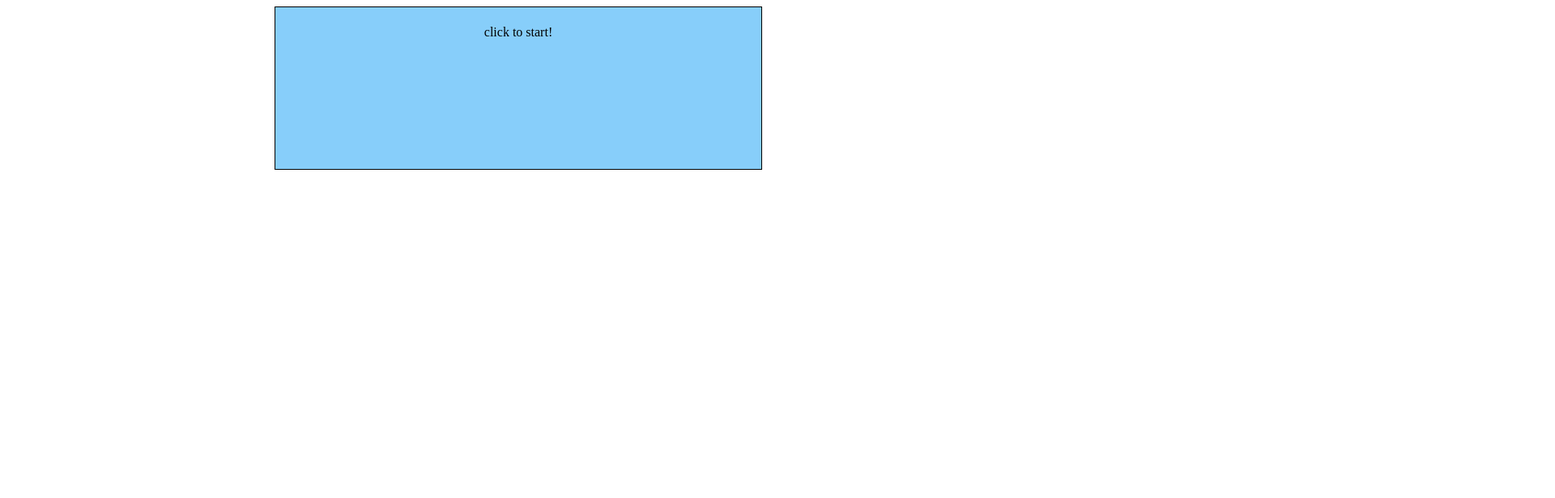
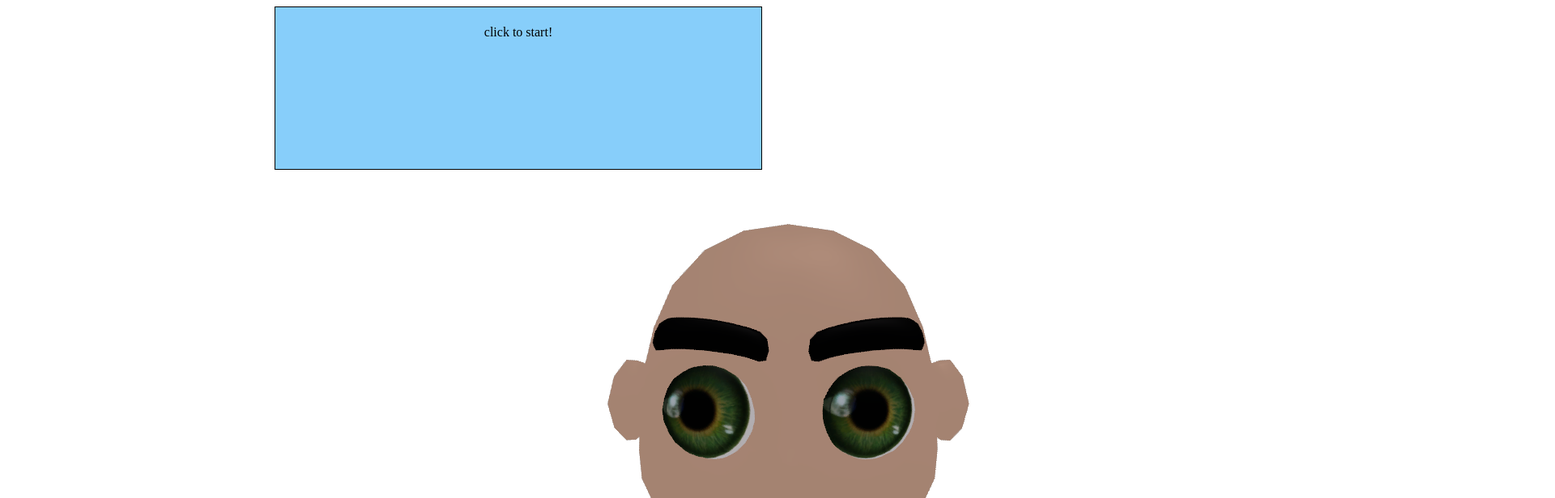
Before and after one commit to zchaplin/cmpm-121-section-2, a website built with Vite: page index.html in a window 1280 px wide. Shown: the top 616 px of the page at 81% size, 1920 px wide, since content can reach past the window. Built offline with nearby package versions, Linux system fonts and the light colour scheme; files whose address does not match are found by name.

Commit message:
Update index.html

```diff
--- a/index.html
+++ b/index.html
@@ -13,5 +13,6 @@
       <div id="scoreText"> </div>
     </div>
     <script type="module" src="/src/main.ts"></script>
+    <img src="/img/guy.png"><img/>
   </body>
 </html>
```
